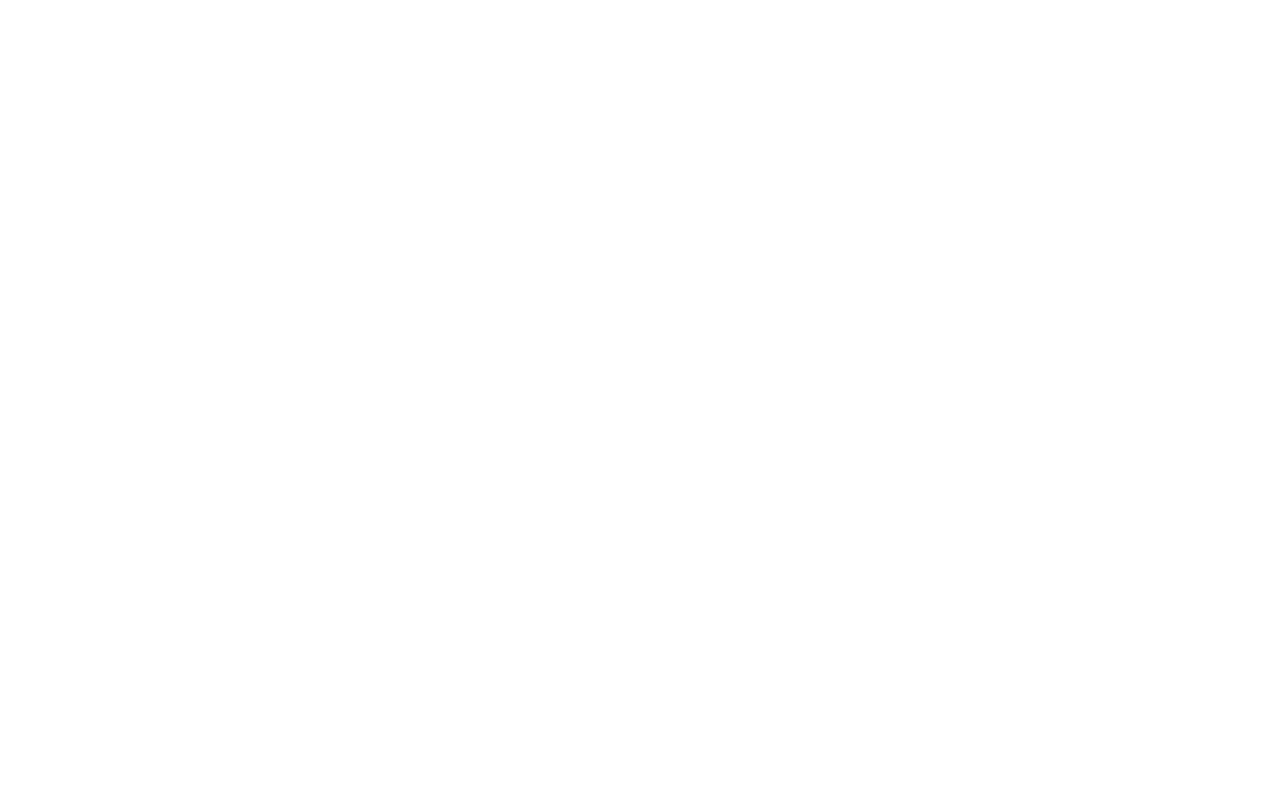
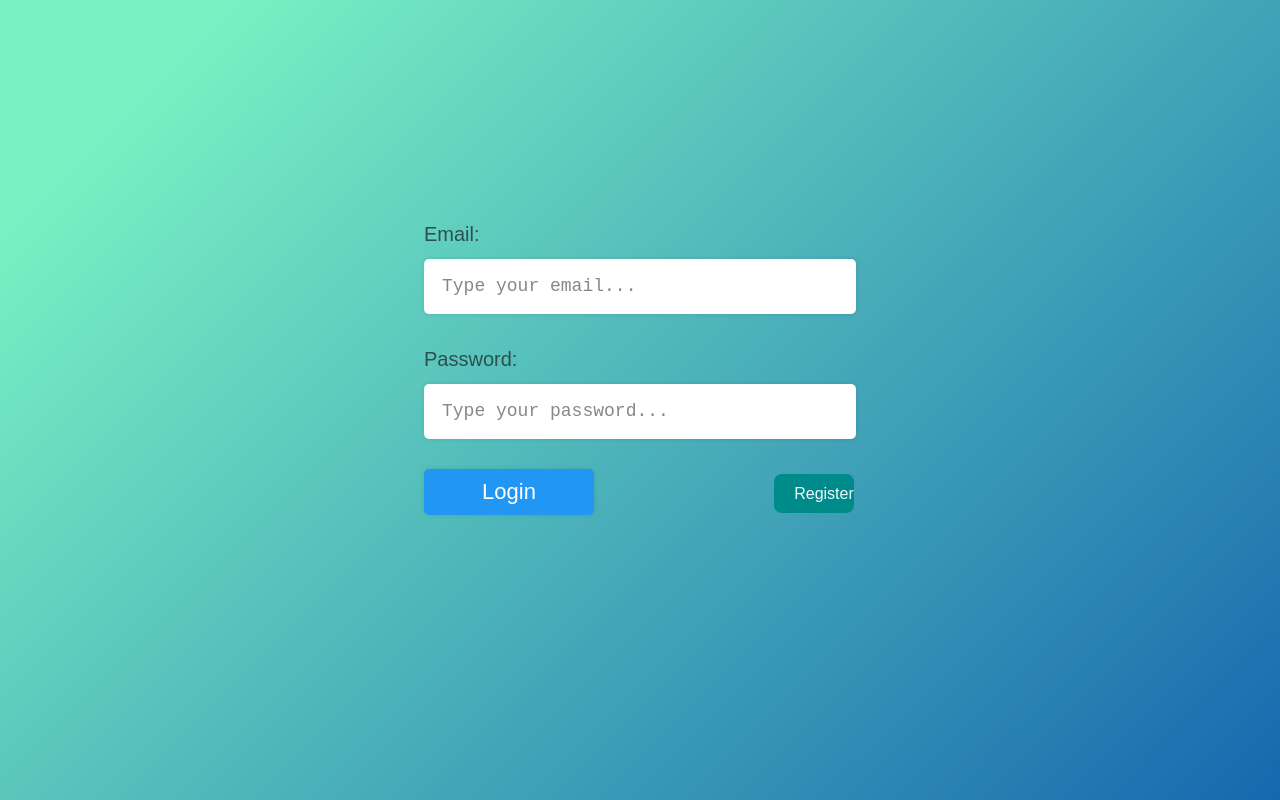
Before and after one commit to nucikk/Cryptocurrency, a React (Vite) app: page /login in a window 1280 px wide. Before the commit this address had no page. Shown: the top 800 px of the page. Built offline with nearby package versions, Linux system fonts and the light colour scheme.

Commit message:
add login page

```diff
--- a/src/App.jsx
+++ b/src/App.jsx
@@ -1,6 +1,7 @@
 import { Route, Routes } from "react-router-dom"
 import Home from "./Pages/Home"
 import Registration from "./Component/Registration"
+import Login from "./Component/Login"
 
 
 function App() {
@@ -10,7 +11,7 @@
      <Routes>
         <Route path="/" element={ <Home/> }></Route>
         <Route path="/registration" element={  <Registration/>}></Route>
-
+        <Route path="/login" element={  <Login/>}></Route>
       </Routes>
 
     </>
--- /dev/null
+++ b/src/Component/Login.jsx
@@ -0,0 +1,53 @@
+import React, { useState } from "react";
+import "../Style/registration.css";
+import { Link } from "react-router-dom";
+
+const Login = () => {
+  const [email, setEmail] = useState("");
+  const [password, setPassword] = useState("");
+
+  const handleSubmit = (event) => {
+    event.preventDefault();
+
+  };
+
+  return (
+    <div className="registration_container">
+      <form className="registration_form" onSubmit={handleSubmit}>
+        <label className="registration_label" htmlFor="email">
+          Email:
+        </label>
+        <input
+          className="registration_input"
+          type="email"
+          name="email"
+          placeholder="Type your email..."
+          value={email}
+          onChange={(event) => setEmail(event.target.value)}
+        />
+
+        <label className="registration_label" htmlFor="password">
+          Password:
+        </label>
+        <input
+          className="registration_input"
+          type="password"
+          name="password"
+          placeholder="Type your password..."
+          value={password}
+          onChange={(event) => setPassword(event.target.value)}
+        />
+
+        <button className="registration_btn" type="submit">
+          Login
+        </button>
+
+        <Link to="/registration">
+          <button className="back_btn">Register</button>
+        </Link>
+      </form>
+    </div>
+  );
+};
+
+export default Login;
--- a/src/Component/Registration.jsx
+++ b/src/Component/Registration.jsx
@@ -11,6 +11,7 @@
   const [lastNameError, setLastNameError] = useState("");
   const [emailError, setEmailError] = useState("");
   const [passwordError, setPasswordError] = useState("");
+
 
   //! ეს ფუნქცია ამოწმებს სახელის inputs
   //!თუ inputs ცარიელია, ის აბრუნებს errors თუ ველი შეიცავს დამატებით სიმბოლოებს აბრუნებს ერორს
@@ -69,8 +70,11 @@
     setPasswordError(passwordError);
     if (passwordError) return;
 
-    console.log("Form data:", { firstName, lastName, email, password });
+
+    console.log("Form data: ", {firstName, lastName, email, password});
   };
+
+
 
   return (
     <div className="registration_container">
@@ -127,16 +131,17 @@
         />
         {passwordError && <div className="error">{passwordError}</div>}
 
-          <button className="registration_btn" type="submit">
+        <Link to="/login">
+        <button className="registration_btn" type="submit">
           Register
         </button>
+        </Link>
 
         <Link to="/">
           <button className="back_btn" type="submit">
             Back
           </button>
         </Link>
-
       </form>
     </div>
   );
--- a/src/Style/registration.css
+++ b/src/Style/registration.css
@@ -78,11 +78,12 @@
   }
 
   .registration_btn,
-  .back_btn {
+  .back_btn{
     height: 60px;
     width: 100%;
     margin: 40px 0px;
   }
+
   .back_btn {
     margin: 0;
   }
```
